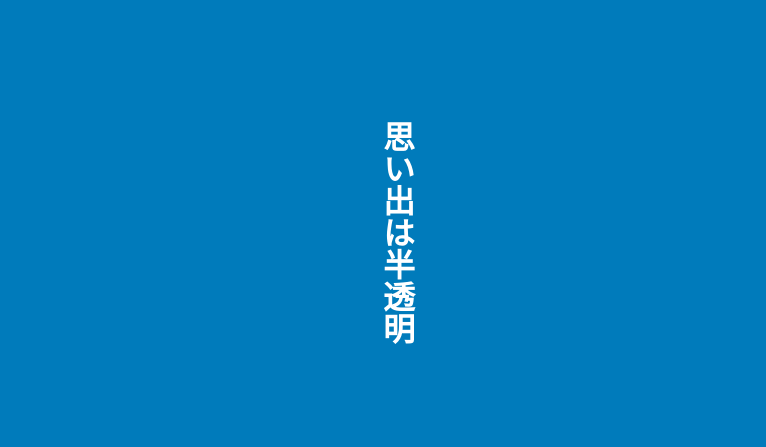
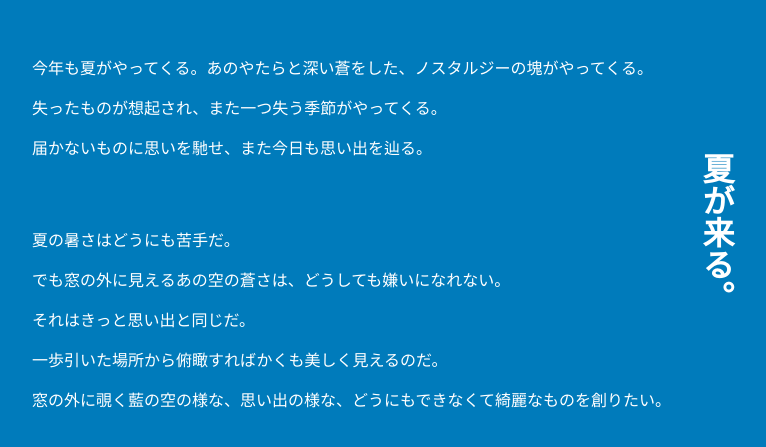
Before and after one commit to nak-yr/refuse, a Next.js app: page /poetry/1_summer in a window 1280 px wide. Shown: the part 167-614 px from the top of the page, without its empty margins (244-1010 px from the left). Built offline with nearby package versions, Linux system fonts and the light colour scheme; a web font is replaced by a local one.

Commit message:
issue#15 Poetry文章の作成

```diff
--- a/pages/poetry/1_summer.tsx
+++ b/pages/poetry/1_summer.tsx
@@ -6,7 +6,7 @@ import { css } from "@emotion/react";
 
 const Summer: NextPage = () => {
   return (
-    <div>
+    <div css={wrapper}>
       <Head>
         <title>Poetry</title>
         <meta
@@ -16,7 +16,23 @@ const Summer: NextPage = () => {
         <link rel="icon" href="/favicon.ico" />
       </Head>
       <div css={main}>
-        <h1 css={vertical}>思い出は半透明</h1>
+        <h1 css={vertical}>夏が来る。</h1>
+        <div>
+          <p>
+            今年も夏がやってくる。あのやたらと深い蒼をした、ノスタルジーの塊がやってくる。
+          </p>
+          <p>失ったものが想起され、また一つ失う季節がやってくる。</p>
+          <p>届かないものに思いを馳せ、また今日も思い出を辿る。</p>
+          <br />
+          <br />
+          <p>夏の暑さはどうにも苦手だ。</p>
+          <p>でも窓の外に見えるあの空の蒼さは、どうしても嫌いになれない。</p>
+          <p>それはきっと思い出と同じだ。</p>
+          <p>一歩引いた場所から俯瞰すればかくも美しく見えるのだ。</p>
+          <p>
+            窓の外に覗く藍の空の様な、思い出の様な、どうにもできなくて綺麗なものを創りたい。
+          </p>
+        </div>
       </div>
     </div>
   );
@@ -24,13 +40,22 @@ const Summer: NextPage = () => {
 
 // 以下CSS
 
+const wrapper = css({
+  display: "flex",
+  height: "100vh",
+  width: "100vw",
+  justifyContent: "center",
+  backgroundColor: "#007bbb",
+});
+
 const main = css({
   display: "flex",
-  height: "100vh",
+  flexDirection: "row-reverse",
+  height: "100%",
+  width: "90%",
   alignItems: "center",
   justifyContent: "center",
   color: "white",
-  backgroundColor: "#007bbb",
 });
 
 const vertical = css({
```
